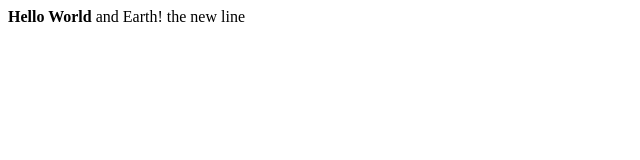
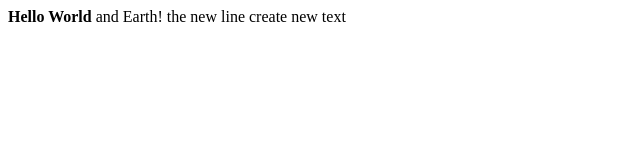
Before and after one commit to Suchakreehub/hello-git, a plain HTML site: page index.html in a window 1280 px wide. Shown: the whole page, without its empty margins (0-640 px from the left). Drawn offline with Linux system fonts and the light colour scheme.

Commit message:
change index.html

```diff
--- a/index.html
+++ b/index.html
@@ -8,5 +8,6 @@
 <body>
     <b>Hello World</b>  and Earth!
     the new line
+    create new text
 </body>
 </html>
```
